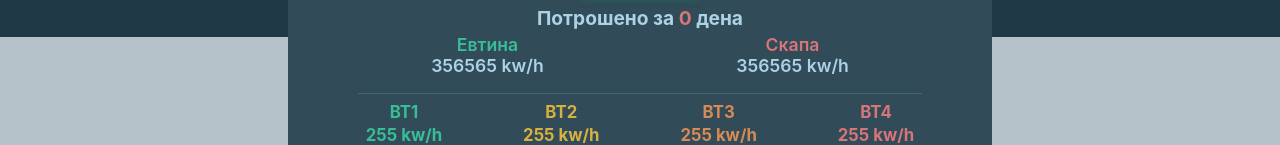
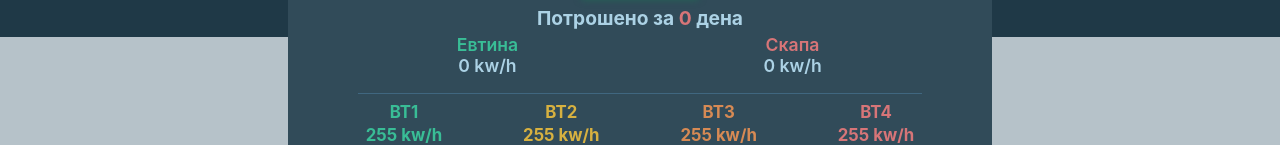
Before and after one commit to pirej/calculator, a Next.js app: page / in a window 1280 px wide. Shown: the part 283-428 px from the top of the page. Built offline with nearby package versions, Linux system fonts and the light colour scheme.

Commit message:
skapa/evtina pasnata za kalkulacija vo matematika

```diff
--- a/components/Form/Matematika.js
+++ b/components/Form/Matematika.js
@@ -169,7 +169,7 @@ const StyledComp = styled.div`
   }
 `;
 
-const Matematika = ({ days }) => {
+const Matematika = ({ days, evtinaStruja, skapaStruja }) => {
   return (
     <StyledComp>
       <div className="btn">
@@ -181,11 +181,11 @@ const Matematika = ({ days }) => {
       <div className="potrosuvacka">
         <div className="kwh">
           <p className="topP evt">Евтина</p>
-          <p className="botP ">356565 kw/h</p>
+          <p className="botP ">{evtinaStruja} kw/h</p>
         </div>
         <div className="kwh">
           <p className="topP skp">Скапа</p>
-          <p className="botP ">356565 kw/h</p>
+          <p className="botP ">{skapaStruja} kw/h</p>
         </div>
       </div>
       <hr className="hrr" />
--- a/components/Form/index.js
+++ b/components/Form/index.js
@@ -115,6 +115,9 @@ const Form = () => {
   const newSkp = data => {
     setNewSkapa(data);
   };
+  //-------- kalk skapa i evtina -------
+  const evtinaStruja = newEvtina - oldEvtina;
+  const skapaStruja = newSkapa - oldSkapa;
   //--------------------------------------------------
   return (
     <MyForm>
@@ -137,7 +140,11 @@ const Form = () => {
         />
       </div>
       <hr />
-      <Matematika days={denovi} />
+      <Matematika
+        days={denovi}
+        evtinaStruja={evtinaStruja}
+        skapaStruja={skapaStruja}
+      />
     </MyForm>
   );
 };
```
